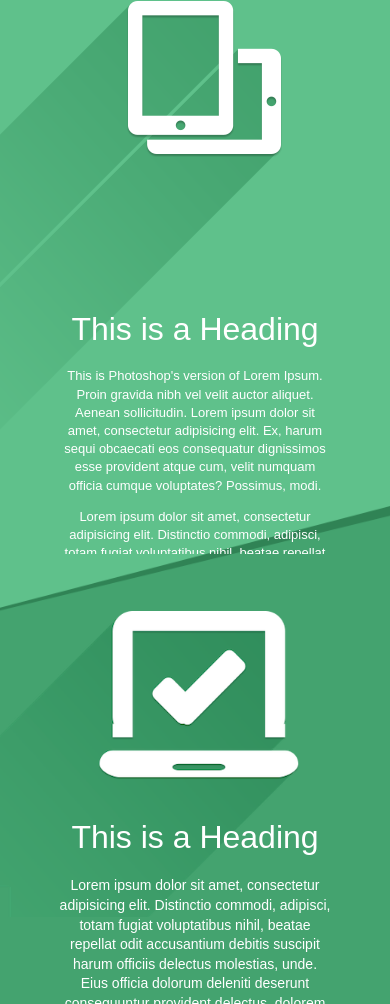
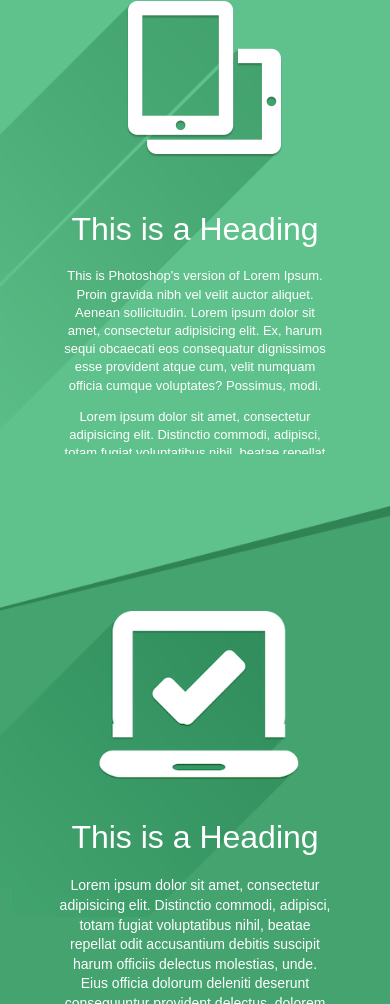
Before and after one commit to Sokolov97/project_1, a plain HTML site: page index.html in a window 390 px wide. Shown: the part 1249-2253 px from the top of the page. Drawn offline with Linux system fonts and the light colour scheme.

Commit message:
Update style.css

```diff
--- a/styles/style.css
+++ b/styles/style.css
@@ -338,13 +338,12 @@ header {
         width: 70%;
         height: 250px;
         position: relative;
-        bottom: 200px;
+        bottom: 300px;
     }
 
     .p1 {
         overflow: scroll;
         overflow-y: auto;
-        height: 250px;
     }
 
     .p1 p {
@@ -352,7 +351,7 @@ header {
         color: rgb(255, 255, 255);
         line-height: 1.4;
         text-align: center;
-        margin-bottom: 5px;
+        margin-bottom: 0;
         text-overflow: ellipsis;
     }
 }
```
